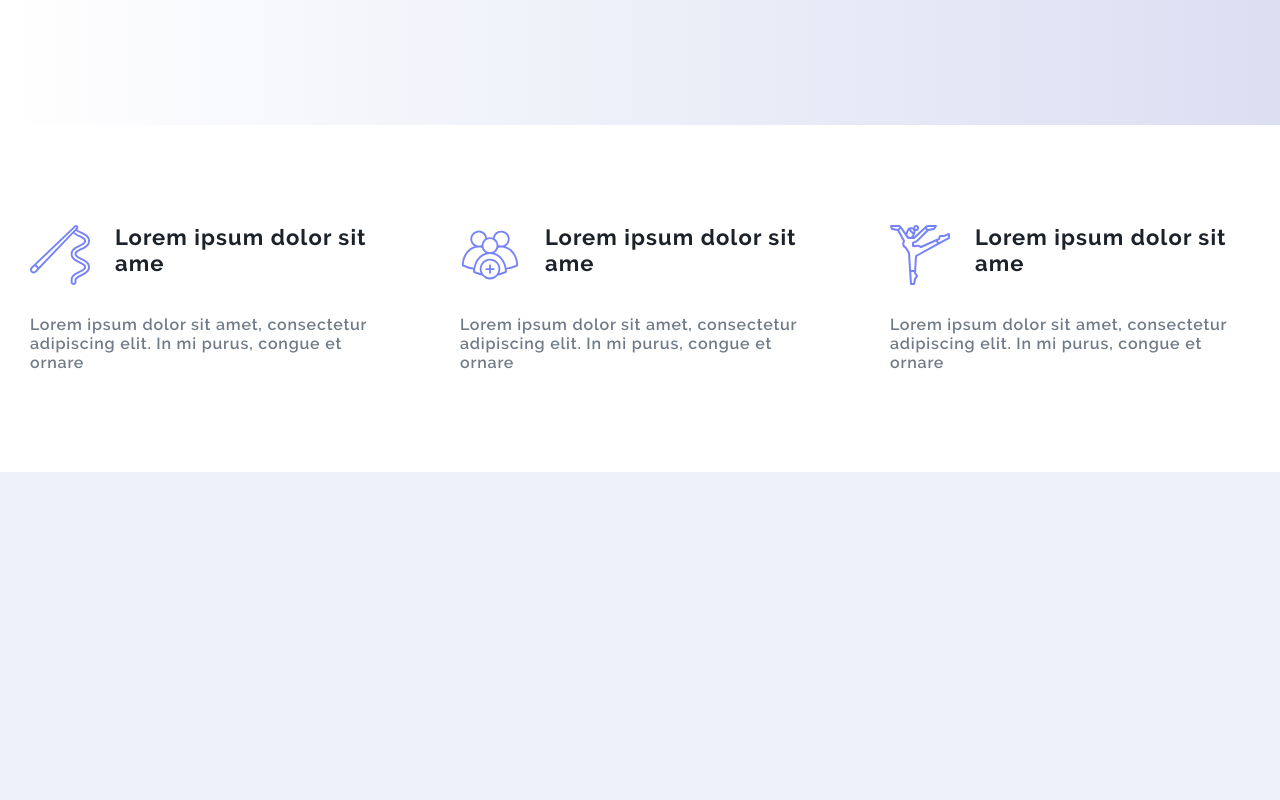
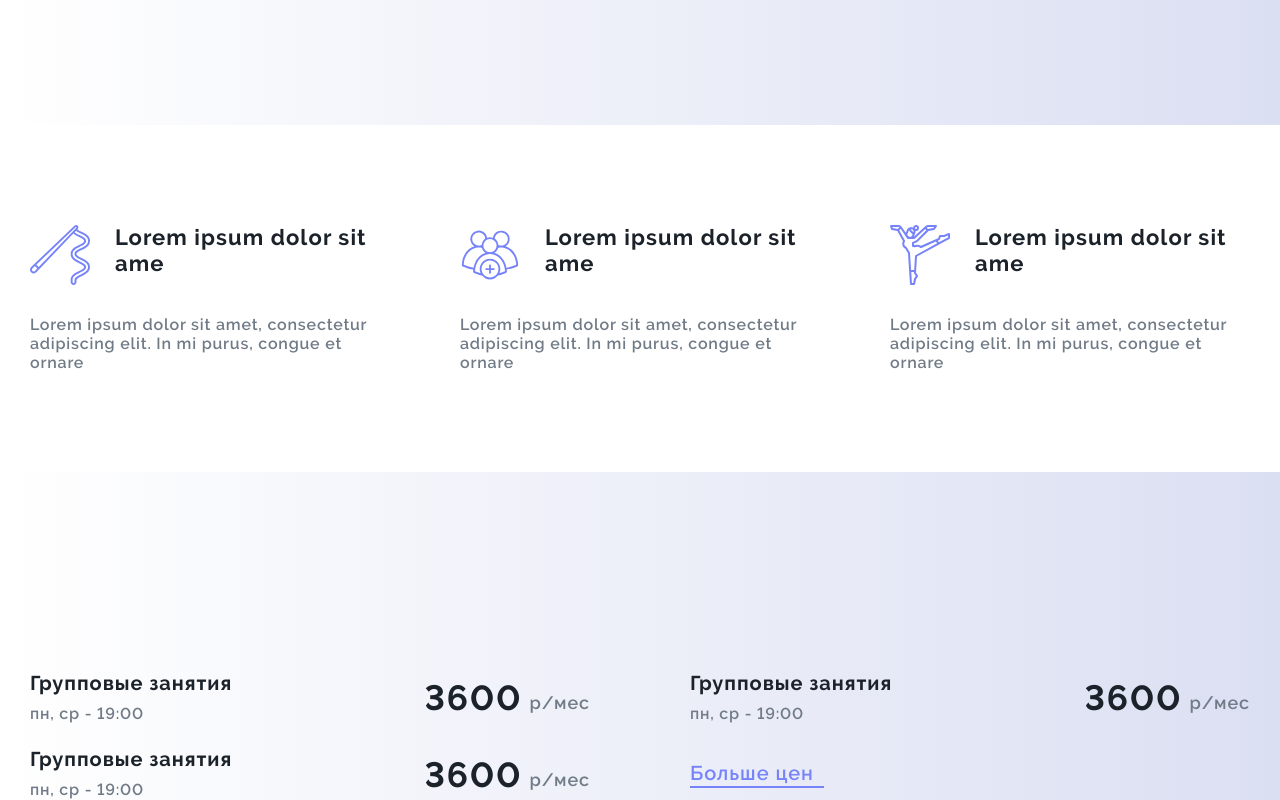
Before and after one commit to dan-rusakov/colibri, a Vue app: page / in a window 1280 px wide. Shown: the part 1517-2317 px from the top of the page. Before the commit the page ends 1989 px from the top, so only its background shows below. Built offline with nearby package versions, Linux system fonts and the light colour scheme.

Commit message:
add price-list section

```diff
--- a/src/assets/scss/app.scss
+++ b/src/assets/scss/app.scss
@@ -9,3 +9,4 @@
 @import "./blocks/about";
 @import "./blocks/services";
 @import "./blocks/service";
+@import "./blocks/price-list";
--- /dev/null
+++ b/src/assets/scss/blocks/price-list.scss
@@ -0,0 +1,87 @@
+.price-list {
+  &--home-page {
+    margin-bottom: 200px;
+  }
+}
+
+.price-list__wrapper {
+  @include wrapper;
+}
+
+.price-list__list {
+  display: grid;
+  width: 100%;
+  grid-template-columns: 560px 560px;
+  justify-content: space-between;
+  margin: 0;
+  padding: 0;
+  list-style-type: none;
+  grid-gap: 25px;
+}
+
+.price-list__item {
+  display: flex;
+  flex-direction: row;
+  align-items: center;
+}
+
+.price-list__right-box {
+  flex-shrink: 0;
+  margin-left: auto;
+  display: flex;
+  align-items: flex-end;
+  justify-content: flex-end;
+}
+
+.price-list__name {
+  font-family: $font-family-base;
+  font-weight: $bold;
+  color: $text-color;
+  line-height: 1.15;
+  letter-spacing: 0.05em;
+  font-size: 20px;
+  margin: 0 0 10px;
+}
+
+.price-list__description {
+  font-family: $font-family-base;
+  font-weight: $semibold;
+  color: $gray;
+  line-height: 1.14;
+  margin: 0;
+  letter-spacing: 0.05em;
+  font-size: 16px;
+}
+
+.price-list__price {
+  font-family: $font-family-base;
+  font-weight: $bold;
+  color: $text-color;
+  line-height: 1;
+  margin: 0;
+  font-size: 35px;
+  letter-spacing: 0.05em;
+}
+
+.price-list__price-description {
+  font-family: $font-family-base;
+  font-weight: $semibold;
+  color: $gray;
+  line-height: 1;
+  margin: 0 0 3px 7px;
+  letter-spacing: 0.05em;
+  font-size: 18px;
+}
+
+.price-list__more-btn {
+  display: inline-block;
+  color: $brand-color;
+  font-family: $font-family-base;
+  font-size: 20px;
+  font-weight: $semibold;
+  margin: 0;
+  border-bottom: 2px solid $brand-color;
+  letter-spacing: 0.05em;
+  align-self: center;
+  padding-right: 10px;
+}
--- a/src/pages/Home/App.vue
+++ b/src/pages/Home/App.vue
@@ -68,6 +68,45 @@
         </article>
       </div>
     </section>
+    <section class="price-list price-list--home-page">
+      <div class="price-list__wrapper">
+        <ul class="price-list__list">
+          <li class="price-list__item">
+            <div class="price-list__left-box">
+              <p class="price-list__name">Групповые занятия</p>
+              <p class="price-list__description">пн, ср - 19:00</p>
+            </div>
+            <div class="price-list__right-box">
+              <p class="price-list__price">3600</p>
+              <p class="price-list__price-description">р/мес</p>
+            </div>
+          </li>
+          <li class="price-list__item">
+            <div class="price-list__left-box">
+              <p class="price-list__name">Групповые занятия</p>
+              <p class="price-list__description">пн, ср - 19:00</p>
+            </div>
+            <div class="price-list__right-box">
+              <p class="price-list__price">3600</p>
+              <p class="price-list__price-description">р/мес</p>
+            </div>
+          </li>
+          <li class="price-list__item">
+            <div class="price-list__left-box">
+              <p class="price-list__name">Групповые занятия</p>
+              <p class="price-list__description">пн, ср - 19:00</p>
+            </div>
+            <div class="price-list__right-box">
+              <p class="price-list__price">3600</p>
+              <p class="price-list__price-description">р/мес</p>
+            </div>
+          </li>
+          <li class="price-list__item">
+            <a href="#!" class="price-list__more-btn">Больше цен</a>
+          </li>
+        </ul>
+      </div>
+    </section>
     <svg style="display: none">
       <defs>
         <symbol id="icon-arrow-left" viewBox="0 0 14 14">
```
